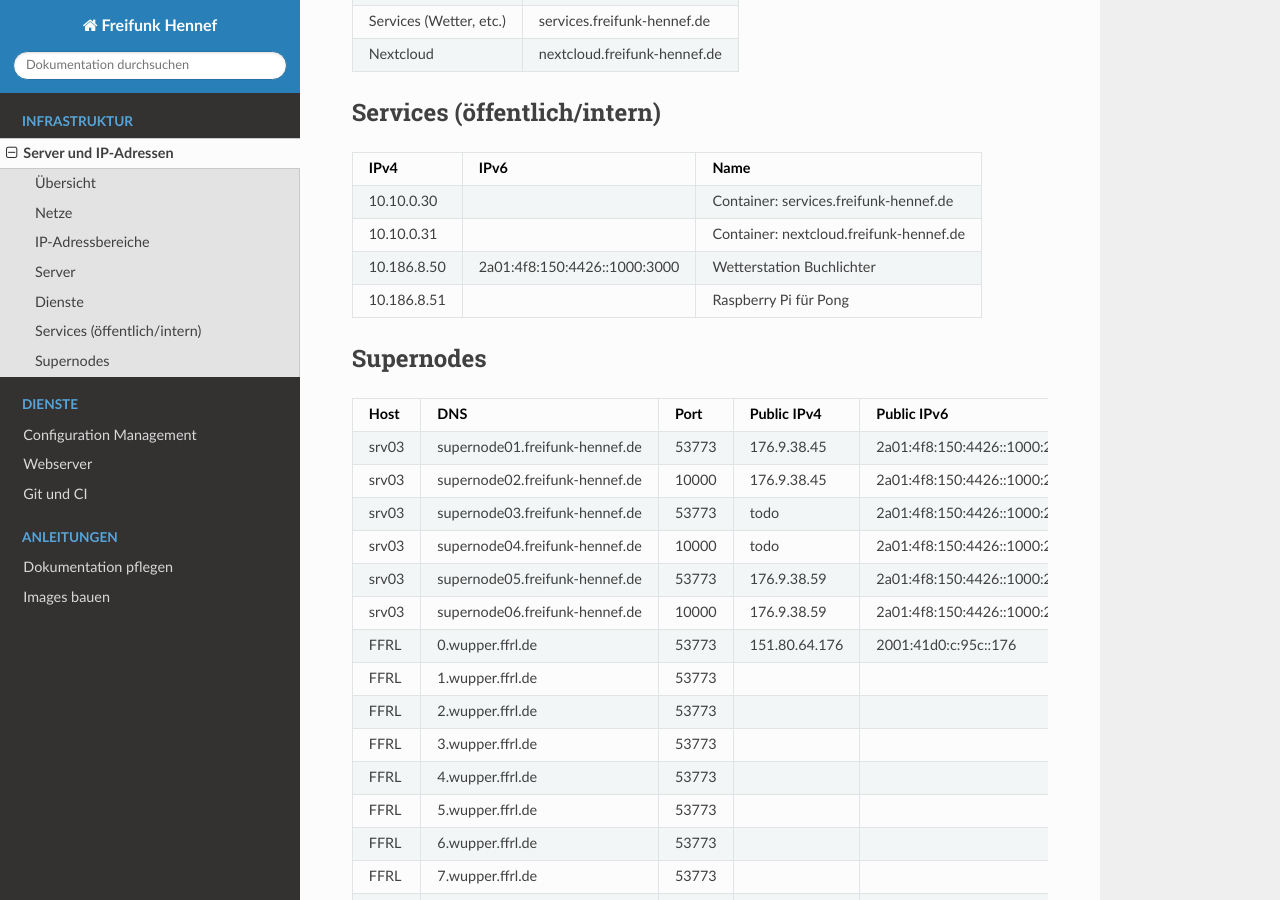
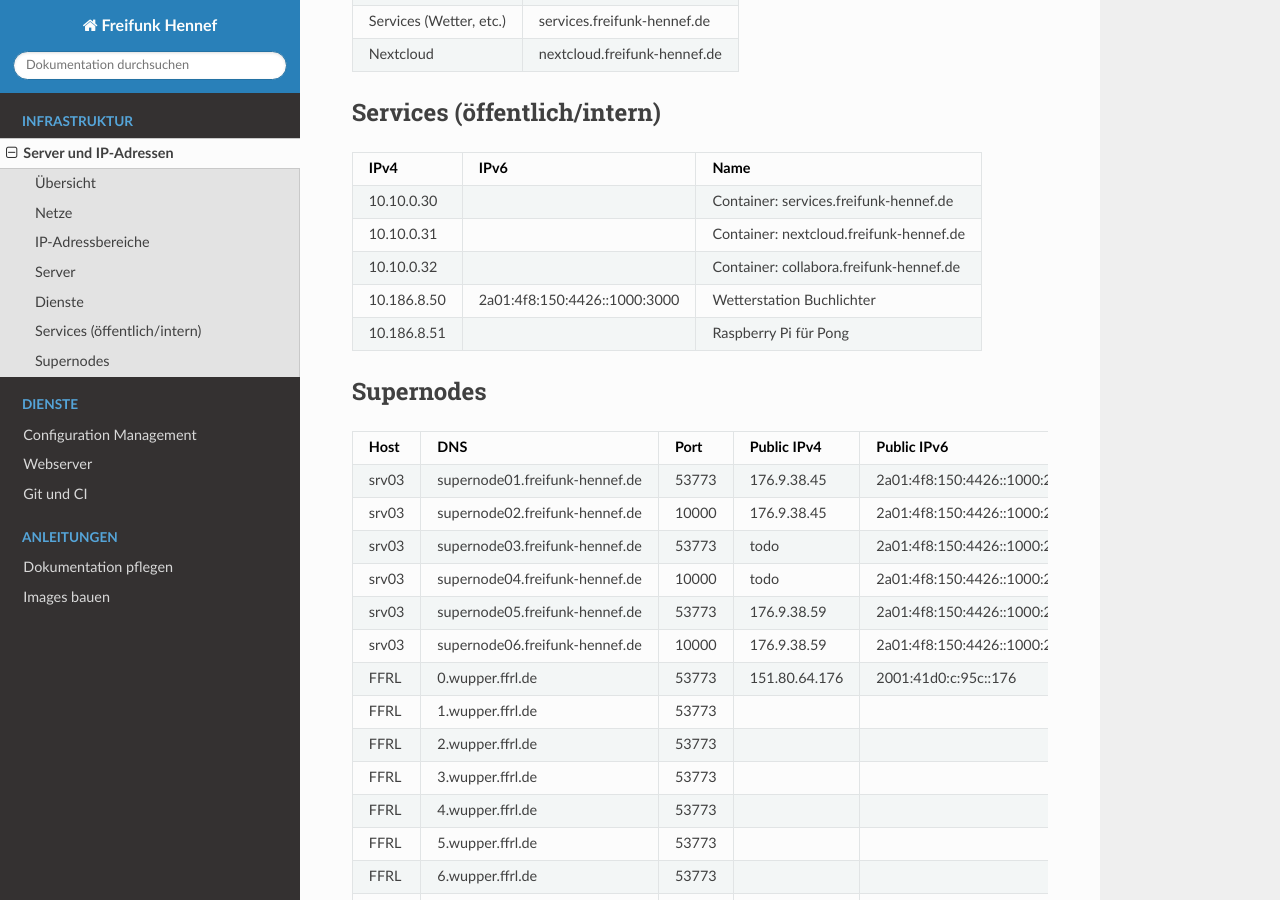
Before and after one commit to Freifunk-Hennef/FFHEF-Docs, a Sphinx documentation site: the page built from source/server-ip-adressen.rst, in a window 1280 px wide and 900 px high, scrolled down 1195 px. Built offline with Sphinx 7.4.7 and the Read the Docs theme 2.0.0, drawn with Linux system fonts in a browser that asks for light colours.

Commit message:
[FEAT] Collabora VM IP Adresse hinzugefügt (=office für Nextcloud)

```diff
--- a/source/server-ip-adressen.rst
+++ b/source/server-ip-adressen.rst
@@ -106,6 +106,8 @@ Services (öffentlich/intern)
 +---------------+------------------------------+-----------------------------------------+
 | 10.10.0.31    |                              | Container: nextcloud.freifunk-hennef.de |
 +---------------+------------------------------+-----------------------------------------+
+| 10.10.0.32    |                              | Container: collabora.freifunk-hennef.de |
++---------------+------------------------------+-----------------------------------------+
 | 10.186.8.50   | 2a01:4f8:150:4426::1000:3000 | Wetterstation Buchlichter               |
 +---------------+------------------------------+-----------------------------------------+
 | 10.186.8.51   |                              | Raspberry Pi für Pong                   |
```
